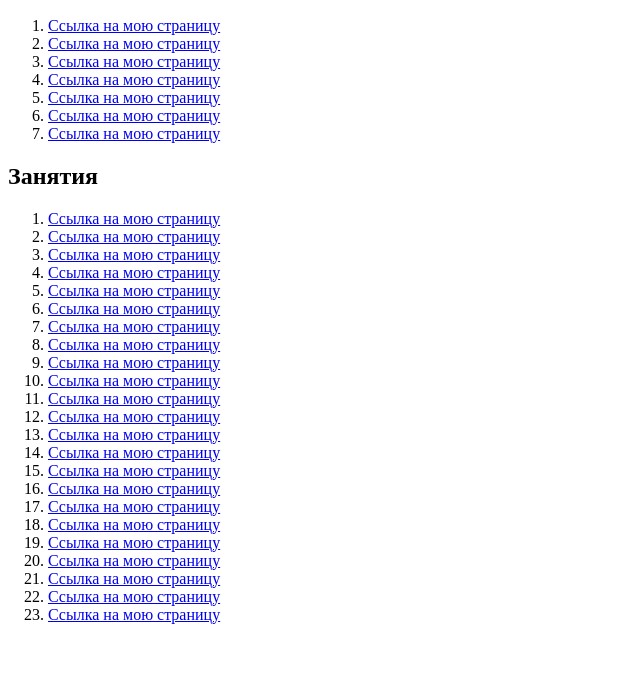
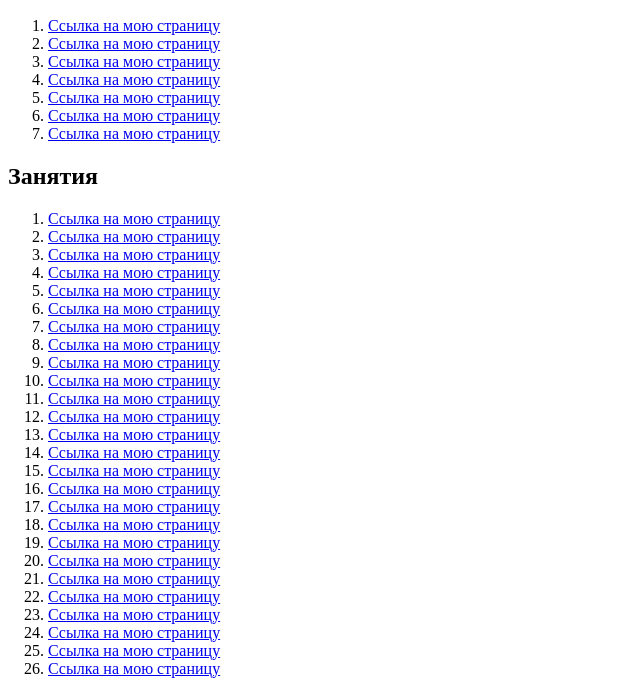
Before and after one commit to ArtemiyKiselev/ArtemiyKiselev.github.io, a plain HTML site: page index.html in a window 1280 px wide. Shown: the part 110-804 px from the top of the page, without its empty margins (0-640 px from the left). Drawn offline with Linux system fonts and the light colour scheme.

Commit message:
Add files via upload

```diff
--- a/index.html
+++ b/index.html
@@ -105,6 +105,15 @@
         <li>
             <a href="Klass work 12(1).html">Ссылка на мою страницу</a>
         </li>
+        <li>
+            <a href="Klass work 13(1).html">Ссылка на мою страницу</a>
+        </li>
+        <li>
+            <a href="Klass work 13(2).html">Ссылка на мою страницу</a>
+        </li>
+        <li>
+            <a href="Klass work 13(3).html">Ссылка на мою страницу</a>
+        </li>
     </ol>
 </body>
 </html>
```
